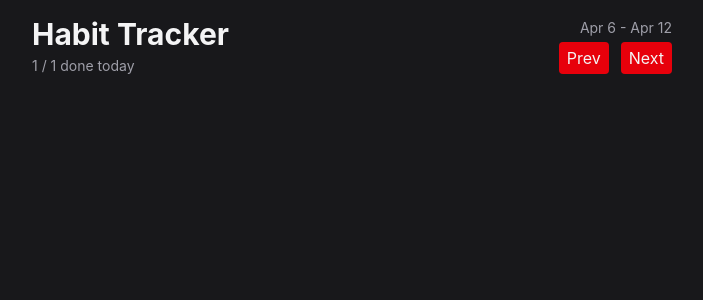
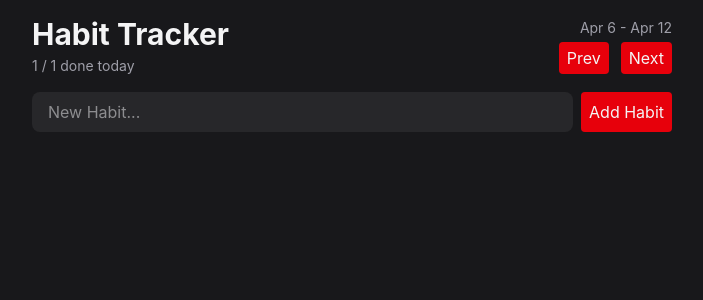
Before and after one commit to AndrewS227/React_Habit, a React (Vite) app: page / in a window 1280 px wide. Shown: the top 300 px of the page, without its empty margins (288-991 px from the left). Built offline with nearby package versions, Linux system fonts and the light colour scheme.

Commit message:
Added input line and button to HabitForm function.

```diff
--- a/src/components/HabitForm.tsx
+++ b/src/components/HabitForm.tsx
@@ -1,3 +1,10 @@
+import { Button2 } from "./Button"
+
 export function HabitForm(){
-  return null
+  return (
+    <form className="flex gap-2">
+    <input className="flex-1 rounded-lg bg-zinc-800 px-4 py-2 outline-none focus-visible:ring-2 focus-visible:ring-red-500" placeholder="New Habit..." />
+    <Button2>Add Habit</Button2>
+    </form>
+  )
 }
```
